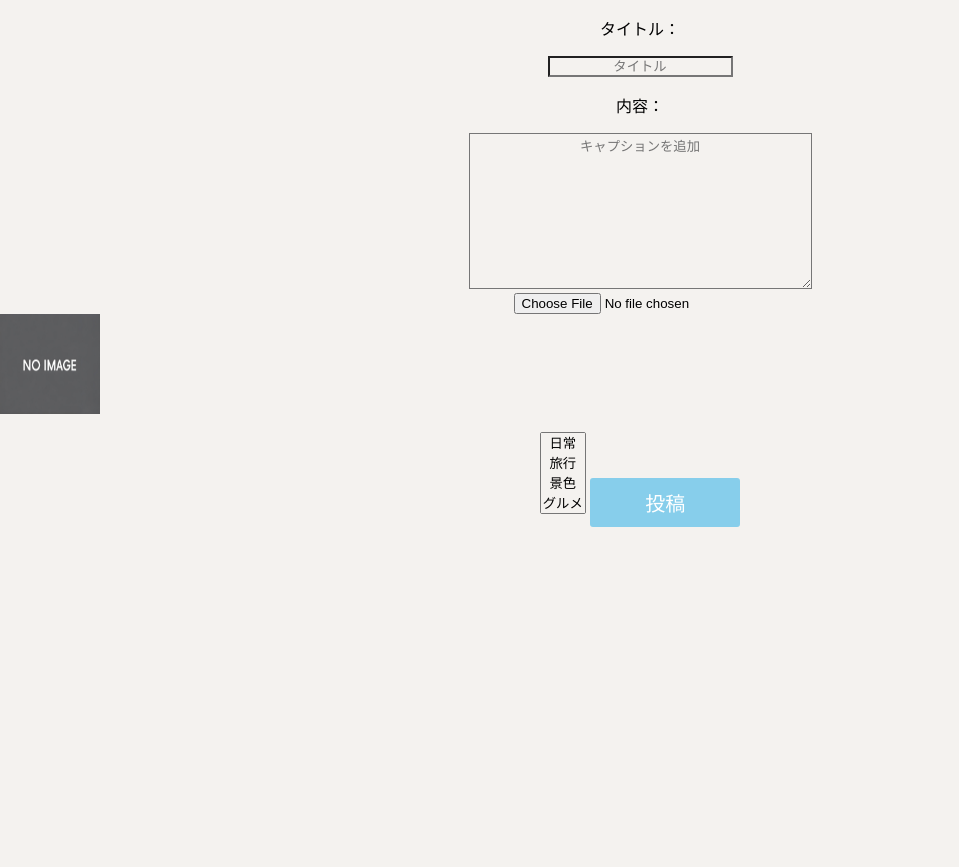
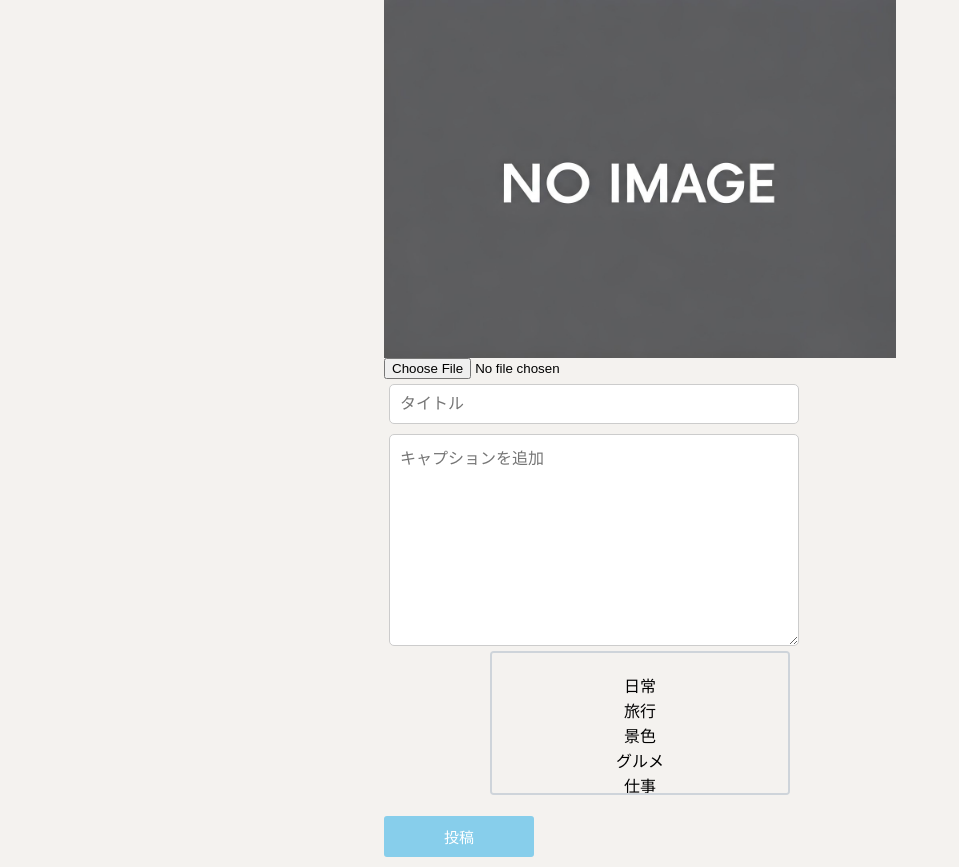
Before and after one commit to kan-ikeda/Log_Django, a Django app: page /create/ in a window 1280 px wide. Shown: the part 132-999 px from the top of the page, without its empty margins (0-959 px from the left). Before the commit the page ends 659 px from the top, so only its background shows below. Run offline with Django 5.2, Linux system fonts and the light colour scheme; a user stored in the database is signed in; data comes from the database, SQL or seed files in the repository; both versions use the stored data as it was after the commit.

Commit message:
途中:投稿画面のcss実装

```diff
--- a/mylog/form.py
+++ b/mylog/form.py
@@ -8,12 +8,12 @@ class LogForm(forms.ModelForm):
         fields = ('title', 'content', 'image', 'tags')
         widgets = {
             'title': forms.TextInput(attrs={
-                'class': 'form-title',
+                'class': 'form-title form_input',
                 'placeholder': 'タイトル',
                 'maxlength': 100,
             }),
-            'image': forms.ClearableFileInput(attrs={
-                'class': 'form-image',
+            'image': forms.FileInput(attrs={
+                'class': 'image_input',
             }),
             'date': forms.DateInput(attrs={
                 'class': 'form-date',
@@ -23,7 +23,7 @@ class LogForm(forms.ModelForm):
                 'readonly': 'readonly',
             }),
             'content': forms.Textarea(attrs={
-                'class': 'form-content',
+                'class': 'form-content form_input',
                 'rows': 10,
                 'placeholder': 'キャプションを追加',
             }),
--- a/static/css/log_create.css
+++ b/static/css/log_create.css
@@ -0,0 +1,79 @@
+.body{
+    width: 40%;
+    margin: 0 auto;
+}
+
+.log_create {
+    display: flex;
+    flex-direction: column;
+    justify-content: center;
+}
+
+.form-tags {
+    width: 300px;
+    padding: 20px;
+    font-size: 16px;
+    font-weight: 400;
+    line-height: 1.5;
+    color: #495057;
+    background-color: #F4F2EF;
+    background-clip: padding-box;
+    border: 2px solid #ced4da;
+    border-radius: 0.25rem;
+    transition: border-color 0.15s ease-in-out, box-shadow 0.15s ease-in-out;
+}
+
+.form-tags:focus {
+    color: #495057;
+    background-color: #F4F2EF;
+    border-color: #80bdff;
+    outline: 0;
+    box-shadow: 0 0 0 0.2rem rgba(0, 123, 255, 0.25);
+}
+
+
+.form-tags option:checked {
+    background-color: #007bff;
+    color: #fff;
+}
+
+.tags{
+    margin: 20px 0;
+}
+
+.log_create img{
+    width: 100%;
+    height: auto;
+}
+
+
+.form_input{
+    width: 100%;
+    padding: 10px;
+    border: 1px solid #ccc;
+    border-radius: 5px;
+    font-size: 16px;
+    background-color: #fff;
+    box-sizing: border-box;
+    margin: 5px;
+    text-align: left;
+}
+
+
+
+.image_input {
+    margin-top: 10px;
+    margin-bottom: 20px;
+    padding: 5px;
+    border-radius: 3px;
+}
+
+
+.image_input::-webkit-file-upload-button {
+    background-color: #3cb371;
+    color: white;
+    padding: 10px 20px;
+    border: none;
+    border-radius: 5px;
+    cursor: pointer;
+}
--- a/templates/mylog/log_create.html
+++ b/templates/mylog/log_create.html
@@ -3,22 +3,24 @@
 
 {% block extra_css %}
 <link rel="stylesheet" type="text/css" href="{% static 'css/log_create.css' %}">
+<link rel="stylesheet" type="text/css" href="{% static 'css/login.css' %}">
 {% endblock %}
 
 {% block content %}
 
-
+<div class="body">
     <form method="post" enctype="multipart/form-data">
+        <div class="log_create">
             {% csrf_token %}
-    <p>タイトル：</p>
-    {{ form.title }} <br>
-    <p>内容：</p>
-    {{ form.content }} <br>
+            <img id="imagePreview" src="#" alt="プレビュー">
             <input type="file" name="image" id="imageInput">
-    <img id="imagePreview" src="#" alt="プレビュー"> <br>
-    {{ form.tags }}
+            {{ form.title }}
+            {{ form.content }}
+            <div>{{ form.tags }}</div>
             <button type="submit" class="btn">投稿</button>
+        </div>
     </form>
+</div>
 
 
 
@@ -30,13 +32,13 @@
     imagePreview.src = noImageSrc;
     imagePreview.style.display = 'block';
 
-    imageInput.addEventListener('change', function() {
+    imageInput.addEventListener('change', function () {
         const file = this.files[0];
 
         if (file) {
             const reader = new FileReader();
 
-            reader.addEventListener('load', function() {
+            reader.addEventListener('load', function () {
                 imagePreview.src = reader.result;
                 imagePreview.style.display = 'block';
             });
```
Also changed, not shown: db.sqlite3, 1 other file. Lines whose indentation alone changed are shown as unchanged.
